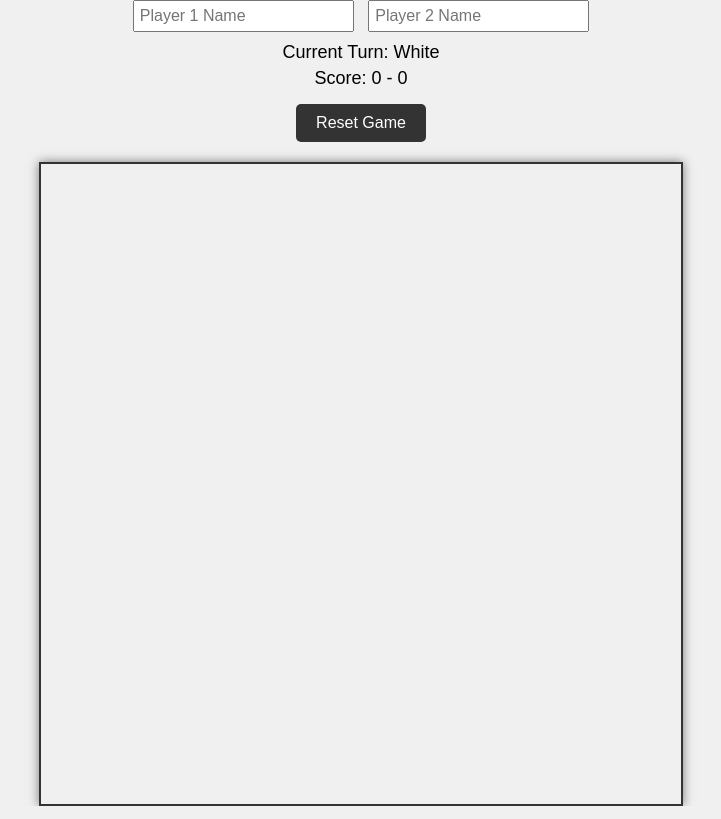
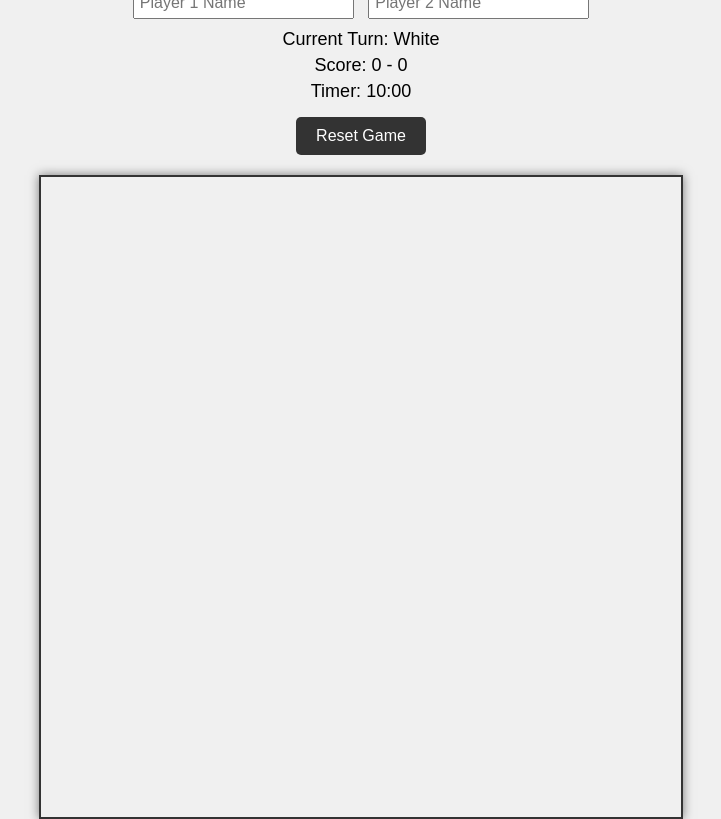
Before and after one commit to grahul3196/Game, a plain HTML site: page index.html in a window 1280 px wide. Shown: the whole page, without its empty margins (279-1000 px from the left). Drawn offline with nearby package versions, Linux system fonts and the light colour scheme.

Commit message:
Update index.html

```diff
--- a/index.html
+++ b/index.html
@@ -13,6 +13,7 @@
             <input type="text" id="player2-name" placeholder="Player 2 Name">
             <p>Current Turn: <span id="current-turn">White</span></p>
             <p>Score: <span id="score">0 - 0</span></p>
+            <p>Timer: <span id="timer">10:00</span></p>
             <button id="reset-game">Reset Game</button>
         </div>
         <div id="chessboard"></div>
```
